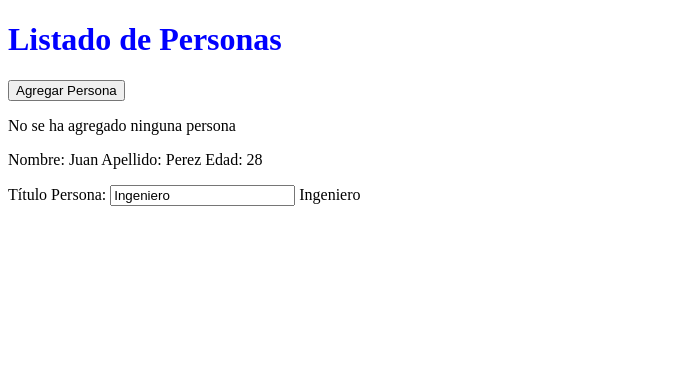
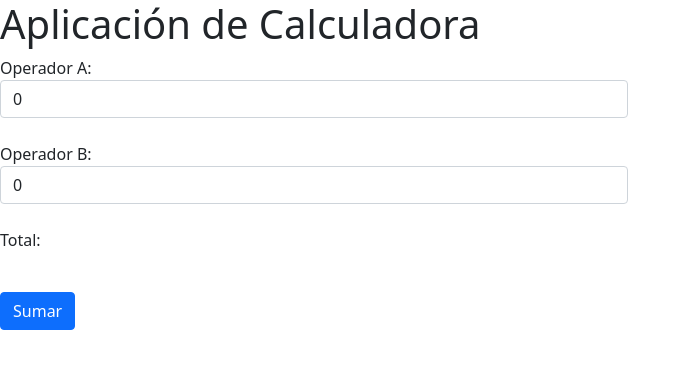
Before and after one commit to Medar2/PracticasAngular, an Angular app: page / in a window 1280 px wide. Shown: the top 368 px of the page, without its empty margins (0-691 px from the left). Built offline with nearby package versions, Linux system fonts and the light colour scheme.

Commit message:
[ADD] Aplicación Calculadora

```diff
--- a/src/app/app.component.html
+++ b/src/app/app.component.html
@@ -6,4 +6,5 @@
 -->
 
 <!-- //Solo exportamos el componete -->
-<app-personas></app-personas>
+<!-- <app-personas></app-personas> -->
+<app-calculadora></app-calculadora>
--- a/src/app/app.module.ts
+++ b/src/app/app.module.ts
@@ -5,13 +5,15 @@ import { AppComponent } from './app.component';
 import { PersonasComponent } from './personas/personas.component';
 import { PersonaComponent } from './persona/persona.component';
 import { FormsModule } from '@angular/forms';
+import { CalculadoraComponent } from './calculadora/calculadora.component';
 
 
 @NgModule({
   declarations: [
     AppComponent,
     PersonasComponent,
-    PersonaComponent
+    PersonaComponent,
+    CalculadoraComponent
   ],
   imports: [
     BrowserModule,
--- /dev/null
+++ b/src/app/calculadora/calculadora.component.html
@@ -0,0 +1,17 @@
+<div class="contener">
+    <div class="row">
+        <div class="col-md-6">
+            <h1>Aplicación de Calculadora</h1>
+            <label>Operador A: </label>
+            <input type="number" class="form-control" [(ngModel)]="valorA">
+            <br>
+            <label>Operador B: </label>
+            <input type="number" class="form-control" [(ngModel)]="valorB">
+            <br>
+            <p>{{mensaje}}</p>
+            <br>
+            <button class="btn btn-primary" (click)="sumarNumeros()">Sumar</button>
+
+        </div>
+    </div>
+</div>
--- /dev/null
+++ b/src/app/calculadora/calculadora.component.ts
@@ -0,0 +1,17 @@
+import { Component } from '@angular/core';
+
+@Component({
+  selector: 'app-calculadora',
+  templateUrl: './calculadora.component.html',
+  styleUrls: ['./calculadora.component.css']
+})
+export class CalculadoraComponent {
+mensaje = 'Total: ';
+valorA = 0;
+valorB = 0;
+
+sumarNumeros(){
+  this.mensaje  = 'Total: ' + (this.valorA + this.valorB).toString();
+  }
+
+}
--- a/src/index.html
+++ b/src/index.html
@@ -6,6 +6,7 @@
   <base href="/">
   <meta name="viewport" content="width=device-width, initial-scale=1">
   <link rel="icon" type="image/x-icon" href="favicon.ico">
+  <link href="https://cdn.jsdelivr.net/npm/bootstrap@5.0.0-beta3/dist/css/bootstrap.min.css" rel="stylesheet" integrity="sha384-eOJMYsd53ii+scO/bJGFsiCZc+5NDVN2yr8+0RDqr0Ql0h+rP48ckxlpbzKgwra6" crossorigin="anonymous">
 </head>
 <body>
   <app-root></app-root>
```
Also changed, not shown: src/app/calculadora/calculadora.component.css (added), 1 other file (tests, documents, lock files or other folders).
